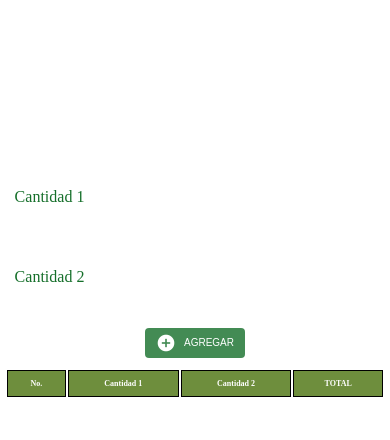
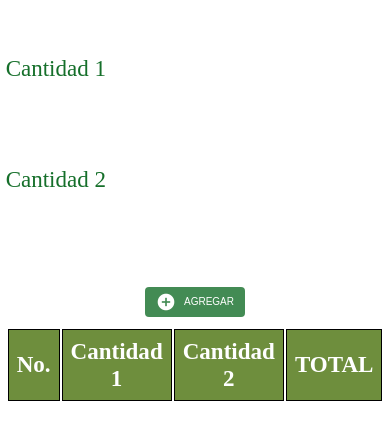
Before and after one commit to JesusGR144/Verificar-Calculo, a plain HTML site: page index.html in a window 390 px wide. Shown: the part 128-568 px from the top of the page. Drawn offline with Linux system fonts and the light colour scheme.

Commit message:
Añade cambios en los estilos de moviles y de pc, ademas de la funcionalidad al presionar ENTER

```diff
--- a/main.js
+++ b/main.js
@@ -6,7 +6,7 @@ function insertRow() {
     const cantidad2 = document.getElementById('cantidad2').value;
 
     // Validar que los valores no estén vacíos
-    if (!cantidad1 && !cantidad2) {
+    if (!cantidad1 || !cantidad2) {
         alert('Por favor, ingrese valores en ambos campos.');
         return;
     }
@@ -29,7 +29,7 @@ function insertRow() {
 
     // Asignar valores a las celdas
     cellNo.textContent = tableBody.rows.length + 1; // Número de fila
-    cellCant1.textContent = `${cantidad1} ML` ;
+    cellCant1.textContent = `${cantidad1}` ;
     cellCant2.textContent = cantidad2;
     cellTotal.textContent = `$${total.toLocaleString()}`;
 
@@ -46,3 +46,27 @@ function insertRow() {
     document.getElementById('cantidad1').value = '';
     document.getElementById('cantidad2').value = '';
 }
+
+// // Escuchar el evento 'keydown' en los campos de entrada
+// document.getElementById('cantidad1').addEventListener('keydown', function(event) {
+//     if (event.key === 'Enter') {
+//         insertRow();
+//     }
+// });
+
+// document.getElementById('cantidad2').addEventListener('keydown', function(event) {
+//     if (event.key === 'Enter') {
+//         insertRow();
+//     }
+// });
+
+// Función para manejar el evento 'keydown'
+function handleEnterKey(event) {
+    if (event.key === 'Enter') {
+        insertRow();
+    }
+}
+
+// Añadir el evento a ambos campos usando la misma función
+document.getElementById('cantidad1').addEventListener('keydown', handleEnterKey);
+document.getElementById('cantidad2').addEventListener('keydown', handleEnterKey);
--- a/styles.css
+++ b/styles.css
@@ -1,19 +1,22 @@
 html, body {
     width: 100%;
-    height: 100%;
+    height: 90%;
     margin: 0;
     padding: 0;
     display: flex;
     justify-content: center;
     align-items: center;
+    font-size: larger;
 }
 
 #container {
     display: flex;
-    flex-direction: column;
+    /* flex-direction: column; */
+    flex-direction: row;
     align-items: center;
     justify-content: center;
     width: 100%;
+    margin: 0 auto;
 }
 
 #form {
@@ -101,16 +104,21 @@ html, body {
 
 .icon-button:hover {
     background-color: hsla(134, 68%, 26%, 100%); /* Color del botón en hover */
-    transform: rotate(10deg);
+    /* transform: rotate(10deg); */
+    transform: scale(1.2);
 }
 
+
+.table-container {
+    max-height: 90vh;
+    overflow: auto;
+}
 
 
 table {
     width: 90%;
     min-width: 600px;
     border-collapse: separate;
-    position: relative;
 }
 
 th, td {
@@ -158,14 +166,17 @@ tbody tr:hover td {
     border-color: #6e8e3d; /* Borde color de la fila resaltada */
 }
 
-@media(width >= 300px) and (width <= 600px){
-    .container{
-        max-width: 90%;
+/* @media(width >= 300px) and (width <= 600px){ */
+@media (min-width: 300px) and (max-width: 600px){
+    #container{
+        /* max-width: 90%; */
+        margin: 0 auto;
         padding: 10px;
+        flex-direction: column;
     }
     table{
         width: 90%;
-        min-width: 380px;
-        font-size: 8px;
+        min-width: 350px;
+        /* font-size: 8px; */
     }
 }
```
